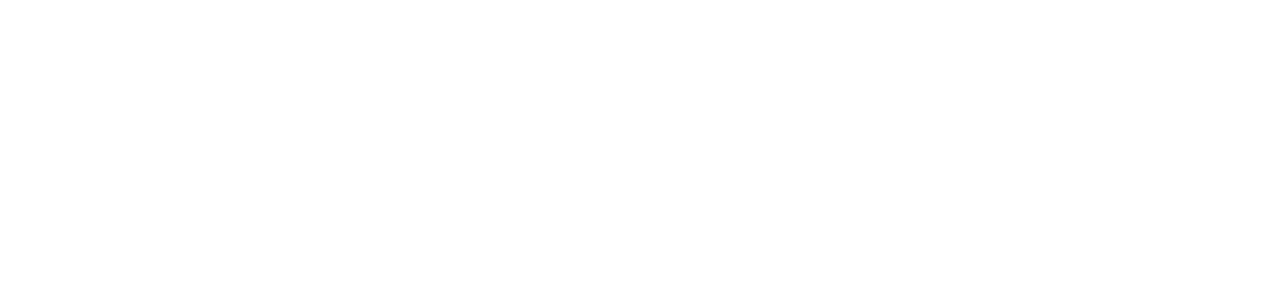
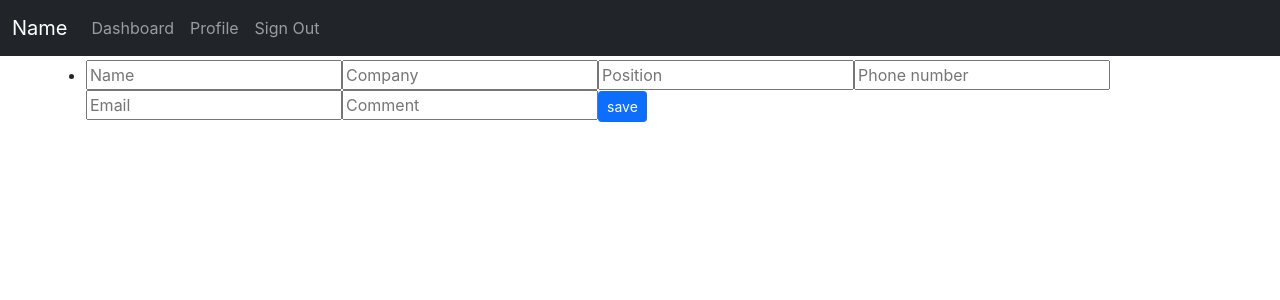
Before and after one commit to Maddzenx/web_app, a React (Create React App) app in the folder client/: page /callList/1 in a window 1280 px wide. Shown: the top 300 px of the page. Built offline with nearby package versions, Linux system fonts and the light colour scheme.

Commit message:
Clicking card takes you to correct CallList

```diff
--- a/client/src/App.tsx
+++ b/client/src/App.tsx
@@ -5,7 +5,7 @@
 import { CallList } from '../../server/src/model/callList.interface';
 import axios, { AxiosResponse } from 'axios';
 import { PleaseWait } from './Components/pleaseWait';
-import { InsideCallList } from './Components/InsideCallList';
+
 import { Outlet } from 'react-router-dom';
 import { Dashboard } from './Components/dashboard';
 
--- a/client/src/Components/InsideCallList.tsx
+++ b/client/src/Components/InsideCallList.tsx
@@ -10,62 +10,40 @@
 import { IContactService } from '../../../server/src/service/icontact.service'
 import '../App.css';
 
-interface InsideCallListProps {
-  contacts: Contact[],
-  refreshCallList: () => void
 
-}
 
 const sideBar = <SideBar />
-export class InsideCallList extends React.Component<InsideCallListProps, {}> {
-  constructor(props: InsideCallListProps) {
-    super(props);
-
-    this.addNewContact = this.addNewContact.bind(this);
-  }
+export default function InsideCallList() {
 
 
-
-
+  /*
   private async addNewContact(name: string, company: string, position: string, telephoneNumber: string, email: string, comment: string) {
     await axios.post("http://localhost:8080/contact", { name: name, company: company, position: position, telephoneNumber: telephoneNumber, email: email, comment: comment });
     this.props.refreshCallList();
   }
+  */
 
+  /*
   deleteContact = (index: number): void => {
     //IContactService.deletContact(id)
     alert('You clicked me!');
     //this.tList = this.tList.slice(index, 1)
   }
+  */
 
-  override render() {
-    return <ul><SideBar />
+  return(
+     <ul><SideBar />
 
       <Container style={{ paddingTop: "60px" }}>
 
-        <NewContactItemField key="new item" addNewContact={this.addNewContact} />
-        <Accordion >
-          {this.props.contacts.map((item, index) => (
-            <AccordionItem eventKey={item.name}>
-              <Accordion.Header>{item.name}: {item.name}</Accordion.Header>
-              <Accordion.Body>
-                {item.name}
-                {item.comment}
-                {item.company}
-                {item.email}
-                {item.position}
-                {item.status}
-                {item.telephoneNumber}
-                {item.id}
-              </Accordion.Body>
-            </AccordionItem>
-          ))}
-        </Accordion>
+      <NewContactItemField key="new item" addNewContact={function (name: string, company: string, position: string, telephoneNumber: string, email: string, comment: string): void {
+          throw new Error('Function not implemented.');
+        } } />
+
       </Container>
 
 
-
     </ul>
-  }
+  );
 
 }
--- a/client/src/Components/dashboard.tsx
+++ b/client/src/Components/dashboard.tsx
@@ -5,6 +5,7 @@
 import { NewCallListItemField } from './newCallListItemField';
 import { CallList } from '../../../server/src/model/callList.interface';
 import { Button, Card, Container, InputGroup, Row } from 'react-bootstrap';
+import { Link } from 'react-router-dom';
 
 interface DashboardProps {
     callLists: CallList[],
@@ -84,6 +85,9 @@
                             >
                                 X
                             </Button>
+                            <Link to={`/callList/${item.id}`} className="link">
+                                hej
+                            </Link>
                             <Button variant="outline-primary" size="sm" style={{ float: 'right' }}
                                 onClick={() => {
                                     this.updateCallList(item);
--- a/client/src/index.tsx
+++ b/client/src/index.tsx
@@ -11,7 +11,8 @@
 import { StartPage } from './Components/startPage';
 import CallListCards from './Components/callListCards';
 import { Dashboard } from './Components/dashboard';
-import { InsideCallList } from './Components/InsideCallList';
+import InsideCallList from './Components/InsideCallList';
+
 
 //Kan va viktigt med context provider för att saker skall funka
 ReactDOM.render(
@@ -25,7 +26,7 @@
           <Route path=":addContact" element={<p>addContactView</p>} />
           <Route path=":expandContact" element={<ContactView />} />
         </Route>
-        <Route path="/callList/:callListId">
+        <Route path="/callList/:callListId" element={<InsideCallList/>}>
 
         </Route>
 
```
Also changed, not shown: client/src/APP1TEMPTABORT.tsx (+4 -3 lines).
